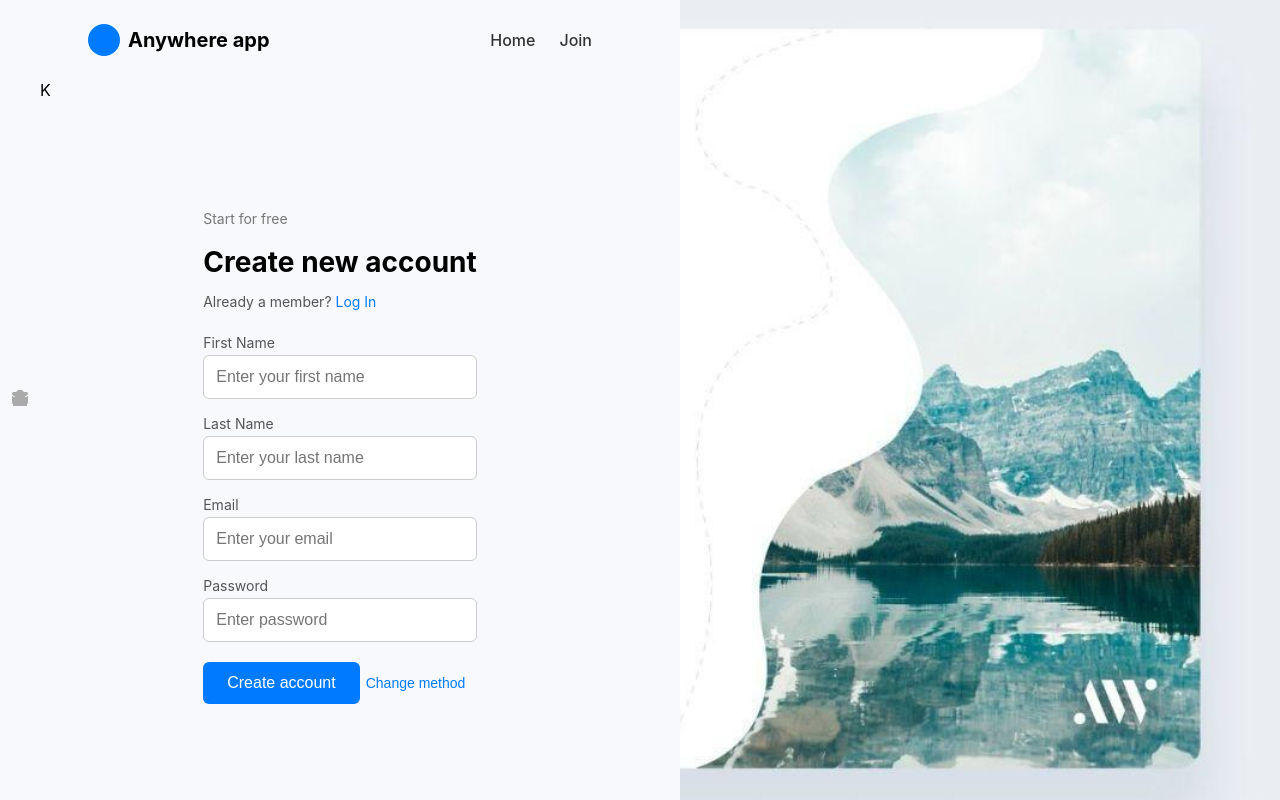
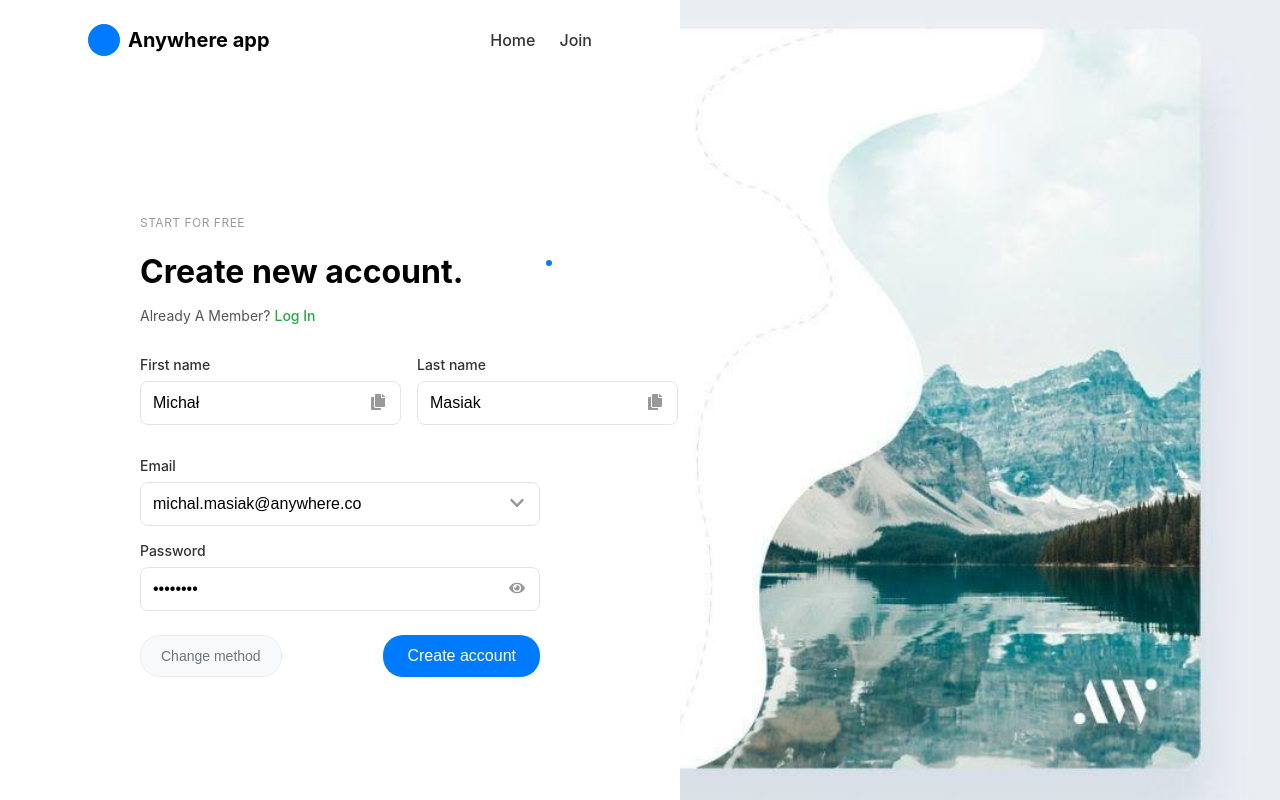
Before and after one commit to YenuliC/anywhere-login, a React (Create React App) app: page / in a window 1280 px wide. Built offline with nearby package versions, Linux system fonts and the light colour scheme.

Commit message:
Updated the UI

```diff
--- a/src/components/Button/Button.styles.js
+++ b/src/components/Button/Button.styles.js
@@ -5,10 +5,20 @@ export const StyledButton = styled.button`
   background-color: #007bff;
   color: white;
   font-size: 16px;
+  font-weight: 500;
   border: none;
-  border-radius: 6px;
+  border-radius: 20px;
   cursor: pointer;
+  transition: all 0.2s ease;
+
   &:hover {
     background-color: #0056b3;
+    transform: translateY(-1px);
+    box-shadow: 0 4px 8px rgba(0, 123, 255, 0.3);
+  }
+
+  &:active {
+    transform: translateY(0);
+    box-shadow: 0 2px 4px rgba(0, 123, 255, 0.3);
   }
 `;
--- a/src/components/FormInput/FormInput.js
+++ b/src/components/FormInput/FormInput.js
@@ -1,12 +1,12 @@
 import React from "react";
-import { InputWrapper, StyledInput, Label,IconWrapper } from "./FormInput.styles";
+import { InputWrapper, StyledInput, Label, IconWrapper } from "./FormInput.styles";
 
-const FormInput = ({ label, icon,...props }) => {
+const FormInput = ({ label, icon, style, ...props }) => {
   return (
-    <InputWrapper>
+    <InputWrapper style={style}>
       {label && <Label>{label}</Label>}
-      <IconWrapper>{icon}</IconWrapper>
       <StyledInput {...props} />
+      {icon && <IconWrapper>{icon}</IconWrapper>}
     </InputWrapper>
   );
 };
--- a/src/components/FormInput/FormInput.styles.js
+++ b/src/components/FormInput/FormInput.styles.js
@@ -4,31 +4,44 @@ export const InputWrapper = styled.div`
   display: flex;
   flex-direction: column;
   margin-bottom: 16px;
+  position: relative;
+  flex: ${props => props.style?.flex || 'none'};
+  margin-right: ${props => props.style?.marginRight || '0'};
+  margin-left: ${props => props.style?.marginLeft || '0'};
 `;
 
 export const Label = styled.label`
   font-size: 14px;
-  margin-bottom: 4px;
-  color: #555;
+  margin-bottom: 8px;
+  color: #333;
   display: block;
-
+  font-weight: 500;
 `;
 
 export const IconWrapper = styled.div`
   position: absolute;
-  top: 50%;
-  left: 12px;
+  top: 70%;
+  right: 15px;
   transform: translateY(-50%);
-  color: #aaa;
+  color: #999;
+  cursor: pointer;
+  z-index: 2;
+
+  &:hover {
+    color: #666;
+  }
 `;
 
 export const StyledInput = styled.input`
-  padding: 12px;
-  border: 1px solid #ccc;
-  border-radius: 6px;
+  padding: 12px 40px 12px 12px;
+  border: 1px solid #e1e5e9;
+  border-radius: 8px;
   font-size: 16px;
   outline: none;
-  &:focus {
-    border-color: #007bff;
+  background-color: #fff;
+  transition: all 0.2s ease;
+
+  &::placeholder {
+    color: #999;
   }
 `;
--- a/src/pages/LoginPage/LoginPage.js
+++ b/src/pages/LoginPage/LoginPage.js
@@ -7,37 +7,59 @@ import {
   Subtitle,
   Title,
   BottomText,
-  ChangeMethod
+  ChangeMethod,
+  NameFieldsContainer,
+  ButtonContainer
 } from "./LoginPage.styles";
 import Navbar from "../../components/Navbar/Navbar";
 import FormInput from "../../components/FormInput/FormInput";
 import Button from "../../components/Button/Button";
-import { FaUser, FaEnvelope, FaLock } from "react-icons/fa";
-
+import { FaUser, FaEnvelope, FaLock, FaEye, FaChevronDown, FaCopy } from "react-icons/fa";
 
 const LoginPage = () => {
   return (
     <Container>
-            <LeftSection>
+      <LeftSection>
         <Navbar />
-K
-      <FormWrapper>
-        <Subtitle>Start for free</Subtitle>
-        <Title>Create new account</Title>
+        <FormWrapper>
+          <Subtitle>START FOR FREE</Subtitle>
+          <Title>Create new account.</Title>
 
-        <BottomText>
-            Already a member? <a href="/login">Log In</a>
+          <BottomText>
+            Already A Member? <a href="/login">Log In</a>
           </BottomText>
 
-        <FormInput label="First Name" placeholder="Enter your first name" icon={<FaUser />}/>
-        <FormInput label="Last Name" placeholder="Enter your last name" icon={<FaUser />}/>
-        <FormInput label="Email" placeholder="Enter your email" icon={<FaEnvelope />} />
-        <FormInput label="Password" type="password" placeholder="Enter password" icon={<FaLock />} />
-        <Button>Create account</Button>
-                  <ChangeMethod>Change method</ChangeMethod>
+          <NameFieldsContainer>
+            <FormInput
+              label="First name"
+              defaultValue="Michał"
+              icon={<FaCopy />}
+            />
+            <FormInput
+              label="Last name"
+              defaultValue="Masiak"
+              icon={<FaCopy />}
+            />
+          </NameFieldsContainer>
 
-      </FormWrapper>
-         </LeftSection>
+          <FormInput
+            label="Email"
+            defaultValue="michal.masiak@anywhere.co"
+            icon={<FaChevronDown />}
+          />
+          <FormInput
+            label="Password"
+            type="password"
+            defaultValue="........"
+            icon={<FaEye />}
+          />
+
+          <ButtonContainer>
+            <ChangeMethod>Change method</ChangeMethod>
+            <Button>Create account</Button>
+          </ButtonContainer>
+        </FormWrapper>
+      </LeftSection>
       <RightSection />
     </Container>
   );
--- a/src/pages/LoginPage/LoginPage.styles.js
+++ b/src/pages/LoginPage/LoginPage.styles.js
@@ -8,7 +8,7 @@ export const Container = styled.div`
 
 export const LeftSection = styled.div`
   flex: 1;
-  background-color: #f7f9fc;
+  background-color: #ffffff;
   padding: 0 40px;
   display: flex;
   flex-direction: column;
@@ -23,37 +23,76 @@ export const RightSection = styled.div`
 export const FormWrapper = styled.div`
   max-width: 400px;
   margin: auto;
+  padding: 40px 0;
 `;
 
 export const Subtitle = styled.p`
-  font-size: 14px;
-  color: #777;
+  font-size: 12px;
+  color: #999;
   margin-bottom: 8px;
+  text-transform: uppercase;
+  letter-spacing: 0.5px;
 `;
 
 export const Title = styled.h1`
-  font-size: 28px;
-  margin-bottom: 8px;
+  font-size: 32px;
+  font-weight: 700;
+  margin-bottom: 16px;
+  color: #000;
+  position: relative;
+
+  &::after {
+    content: '';
+    position: absolute;
+    width: 6px;
+    height: 6px;
+    background-color: #007bff;
+    border-radius: 50%;
+    top: 8px;
+    right: -12px;
+  }
 `;
 
 export const BottomText = styled.p`
-  margin-bottom: 24px;
+  margin-bottom: 32px;
   font-size: 14px;
   color: #555;
   a {
-    color: #007bff;
+    color: #28a745;
     text-decoration: none;
+    font-weight: 500;
   }
 `;
 
-export const ChangeMethod = styled.button`
-  margin-top: 16px;
-  background: none;
-  border: none;
-  color: #007bff;
-  font-size: 14px;
-  cursor: pointer;
-  &:hover {
-    text-decoration: underline;
+export const NameFieldsContainer = styled.div`
+  display: flex;
+  gap: 16px;
+  margin-bottom: 16px;
+
+  > div {
+    flex: 1;
   }
 `;
+
+export const ButtonContainer = styled.div`
+  display: flex;
+  justify-content: space-between;
+  align-items: center;
+  margin-top: 24px;
+`;
+
+export const ChangeMethod = styled.button`
+  background: #f8f9fa;
+  border: 1px solid #e9ecef;
+  color: #6c757d;
+  font-size: 14px;
+  padding: 12px 20px;
+  border-radius: 20px;
+  cursor: pointer;
+  transition: all 0.2s ease;
+
+  &:hover {
+    background: #e9ecef;
+    border-color: #dee2e6;
+  }
+`;
```
